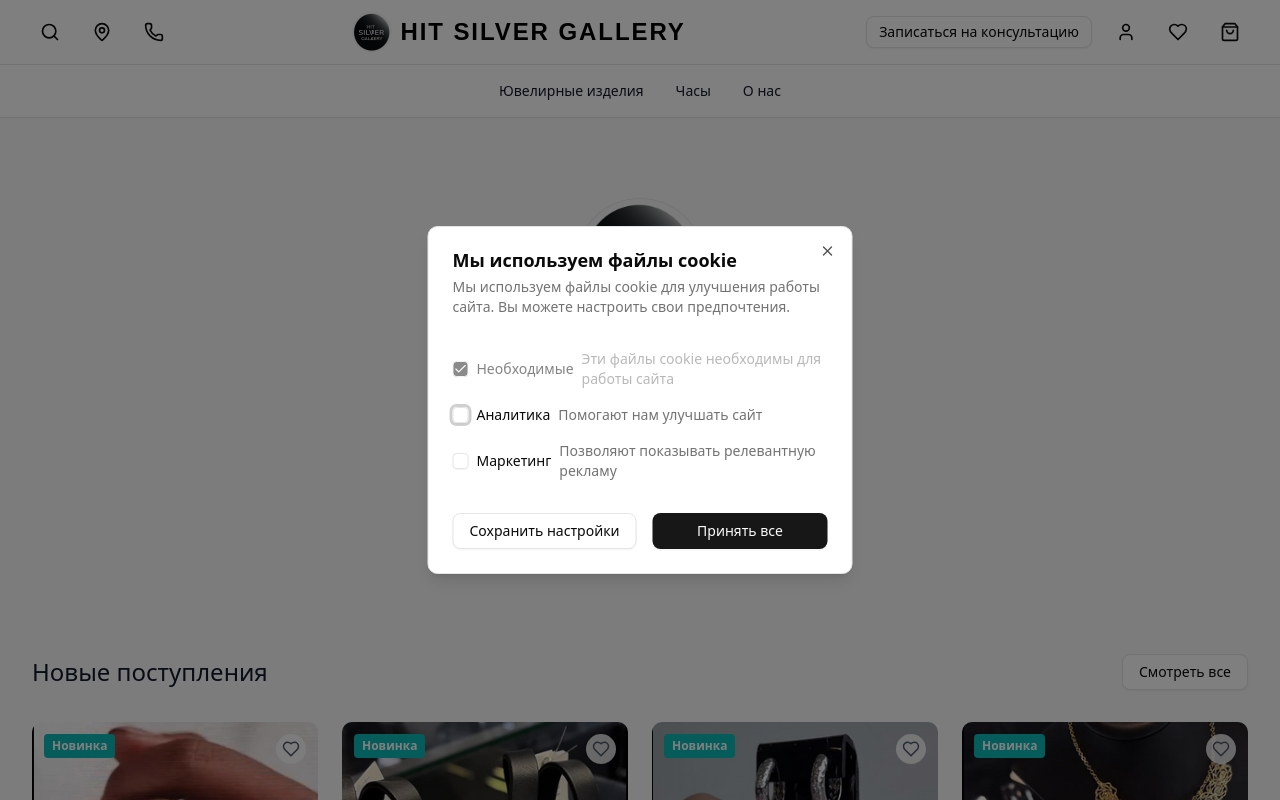
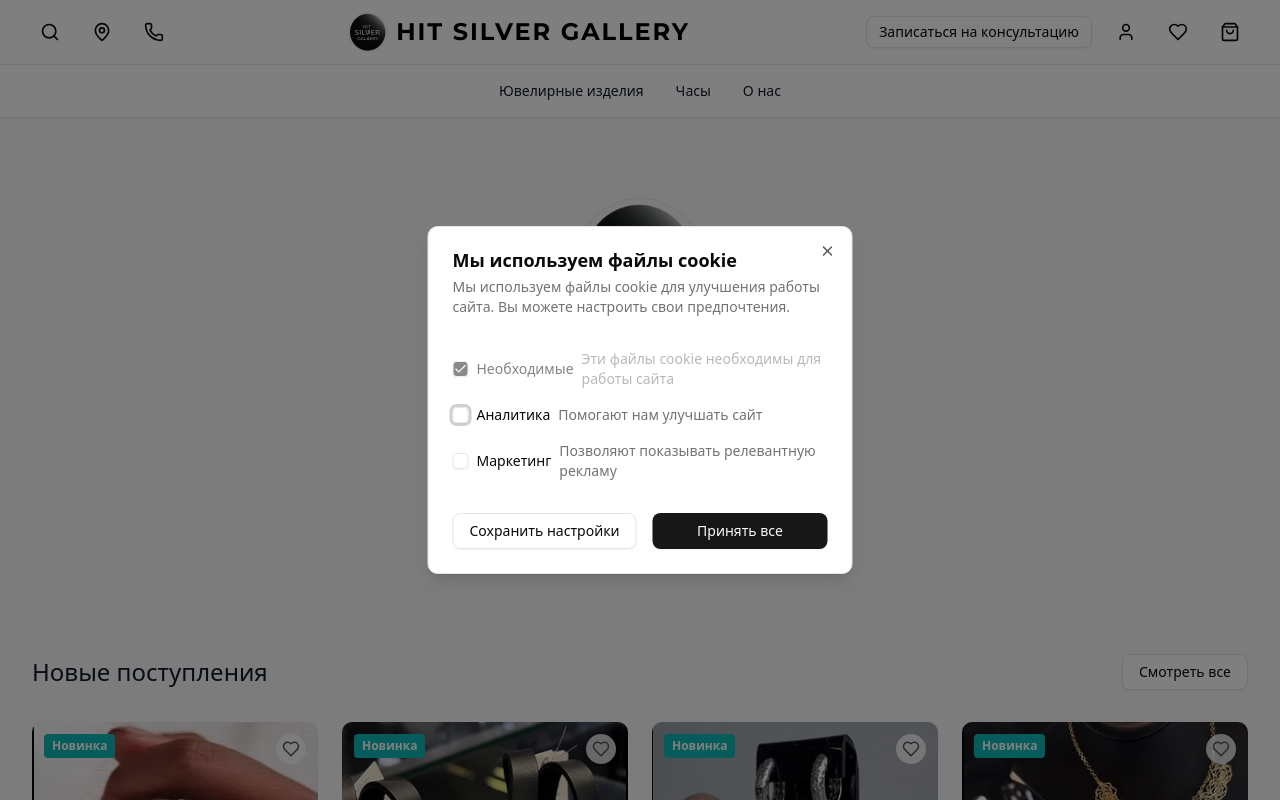
Before and after one commit to 2uhgeuhdhs/hitsilver-sprite, a React (Vite) app: page / in a window 1280 px wide. Shown: the top 800 px of the page. Built offline with nearby package versions, Linux system fonts and the light colour scheme.

Commit message:
fix(css): move Google Fonts @import to top for PostCSS

```diff
--- a/src/index.css
+++ b/src/index.css
@@ -1,6 +1,6 @@
+@import url("https://fonts.googleapis.com/css?family=Montserrat:400,700&display=swap");
 @import "tailwindcss";
 @import "tw-animate-css";
-@import url("https://fonts.googleapis.com/css?family=Montserrat:400,700&display=swap");
 
 /* Removed unsupported at-rules (@custom-variant, @theme). All variables are defined in :root/.dark below. */
 
```
